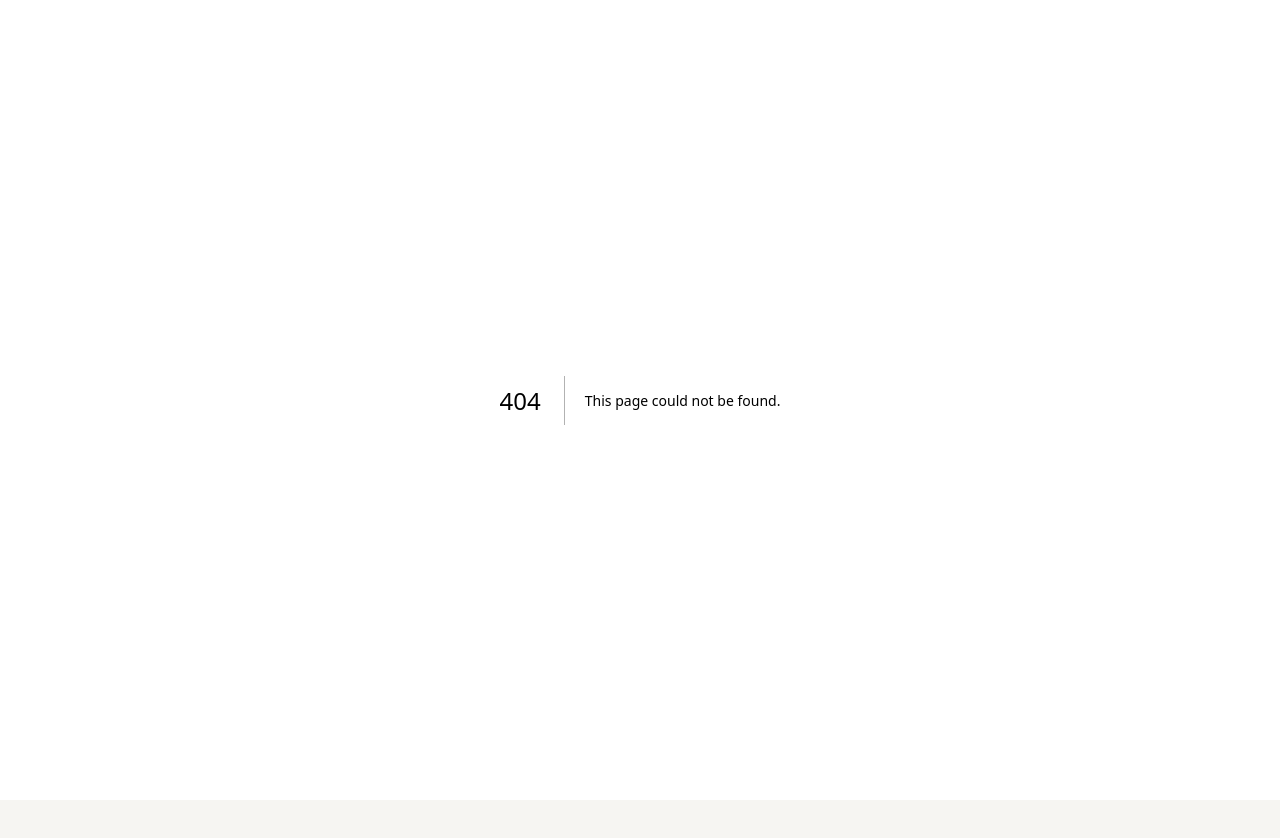
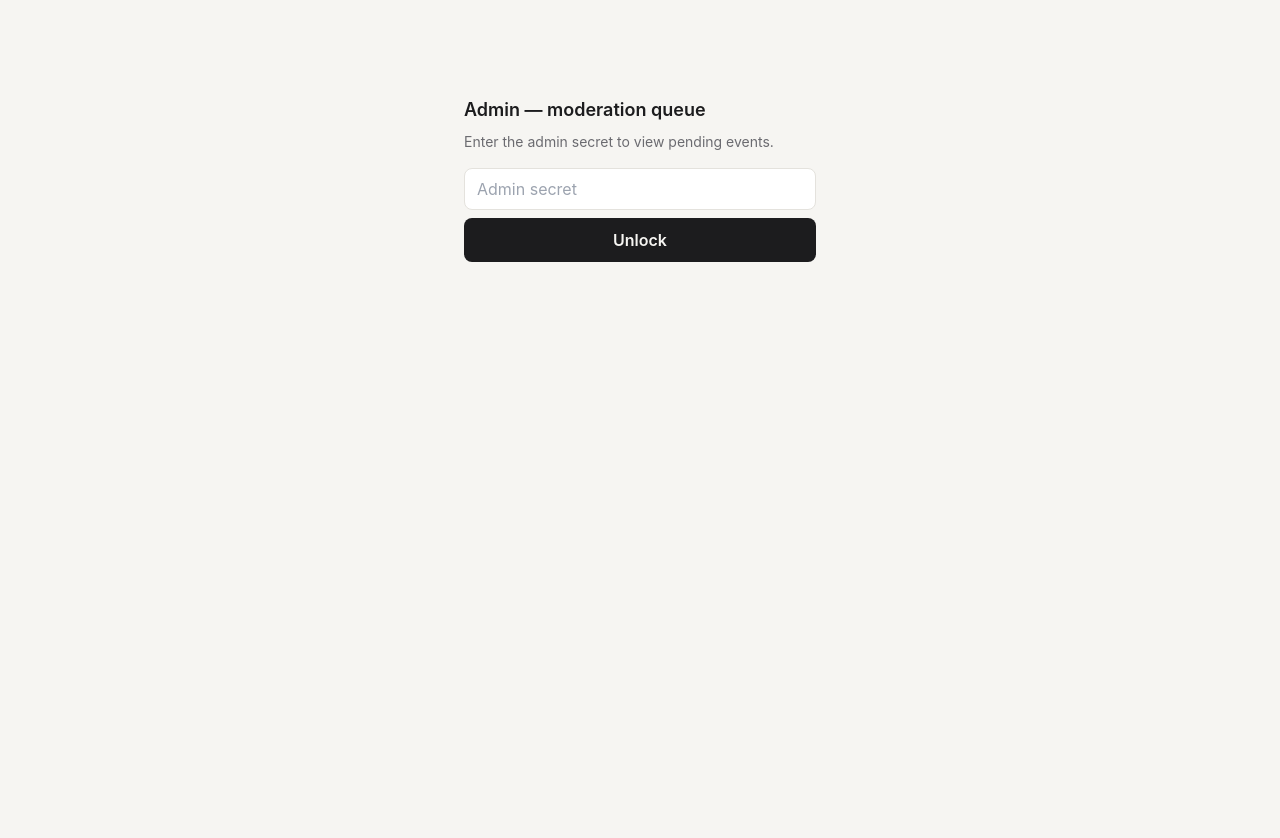
Before and after one commit to Deb0003/nearby-events-pune, a Next.js app: page /admin in a window 1280 px wide. Before the commit this address had no page. Shown: the top 838 px of the page. Before the commit the page ends 800 px from the top, so only its background shows below. Built offline with nearby package versions, Linux system fonts and the light colour scheme.

Commit message:
Implement admin page for event moderation
This component allows admins to enter a secret to unlock and manage pending events, including approving or rejecting them.

```diff
--- /dev/null
+++ b/app/admin/page.tsx
@@ -0,0 +1,101 @@
+"use client";
+
+import { useState } from "react";
+import type { EventRow } from "@/lib/data";
+
+// NOTE: this is a demo-grade gate — the secret is typed client-side and
+// sent as a header, checked against process.env.ADMIN_SECRET on the server
+// (see app/api/admin/events/route.ts). Good enough to keep this page out of
+// casual reach; for real production use, swap this for Supabase Auth.
+export default function AdminPage() {
+  const [secret, setSecret] = useState("");
+  const [unlocked, setUnlocked] = useState(false);
+  const [events, setEvents] = useState<EventRow[]>([]);
+  const [loading, setLoading] = useState(false);
+  const [err, setErr] = useState("");
+
+  async function unlock() {
+    setLoading(true);
+    setErr("");
+    const res = await fetch("/api/admin/events", { headers: { "x-admin-secret": secret } });
+    if (res.status === 401) {
+      setErr("Wrong secret.");
+      setLoading(false);
+      return;
+    }
+    const data = await res.json();
+    setEvents(data.events ?? []);
+    setUnlocked(true);
+    setLoading(false);
+  }
+
+  async function decide(id: string, status: "approved" | "rejected") {
+    await fetch("/api/admin/events", {
+      method: "PATCH",
+      headers: { "Content-Type": "application/json", "x-admin-secret": secret },
+      body: JSON.stringify({ id, status }),
+    });
+    setEvents((prev) => prev.filter((e) => e.id !== id));
+  }
+
+  if (!unlocked) {
+    return (
+      <div className="max-w-sm mx-auto mt-24 px-4">
+        <h1 className="text-lg font-semibold mb-2">Admin — moderation queue</h1>
+        <p className="text-sm text-sub mb-4">Enter the admin secret to view pending events.</p>
+        <input
+          type="password"
+          value={secret}
+          onChange={(e) => setSecret(e.target.value)}
+          placeholder="Admin secret"
+          className="w-full px-3 py-2 rounded-lg border border-line mb-2 bg-panel"
+        />
+        {err && <p className="text-sm text-red-600 mb-2">{err}</p>}
+        <button
+          onClick={unlock}
+          disabled={loading}
+          className="w-full py-2.5 rounded-lg bg-ink text-bg font-semibold"
+        >
+          {loading ? "Checking…" : "Unlock"}
+        </button>
+      </div>
+    );
+  }
+
+  return (
+    <div className="max-w-2xl mx-auto px-4 py-8">
+      <h1 className="text-lg font-semibold mb-1">Pending events ({events.length})</h1>
+      <p className="text-sm text-sub mb-6">Approve or reject events submitted through the public form.</p>
+      {events.length === 0 && <p className="text-sm text-sub">Nothing pending right now.</p>}
+      <div className="flex flex-col gap-3">
+        {events.map((ev) => (
+          <div key={ev.id} className="border border-line rounded-xl p-4 bg-panel">
+            <div className="font-semibold">{ev.title}</div>
+            <div className="text-sm text-sub">
+              {ev.category} / {ev.sub_category} · {ev.start_date} {ev.start_time}
+            </div>
+            <div className="text-sm text-sub">{ev.venue_name}, {ev.area}</div>
+            <div className="text-sm text-sub">Organizer: {ev.organizer_name}</div>
+            <p className="text-sm mt-2">{ev.description}</p>
+            <div className="flex gap-2 mt-3">
+              <button
+                onClick={() => decide(ev.id, "approved")}
+                className="px-3 py-1.5 rounded-lg text-sm font-semibold text-white"
+                style={{ background: "#2f9e44" }}
+              >
+                Approve
+              </button>
+              <button
+                onClick={() => decide(ev.id, "rejected")}
+                className="px-3 py-1.5 rounded-lg text-sm font-semibold text-white"
+                style={{ background: "#b5541c" }}
+              >
+                Reject
+              </button>
+            </div>
+          </div>
+        ))}
+      </div>
+    </div>
+  );
+}
```
